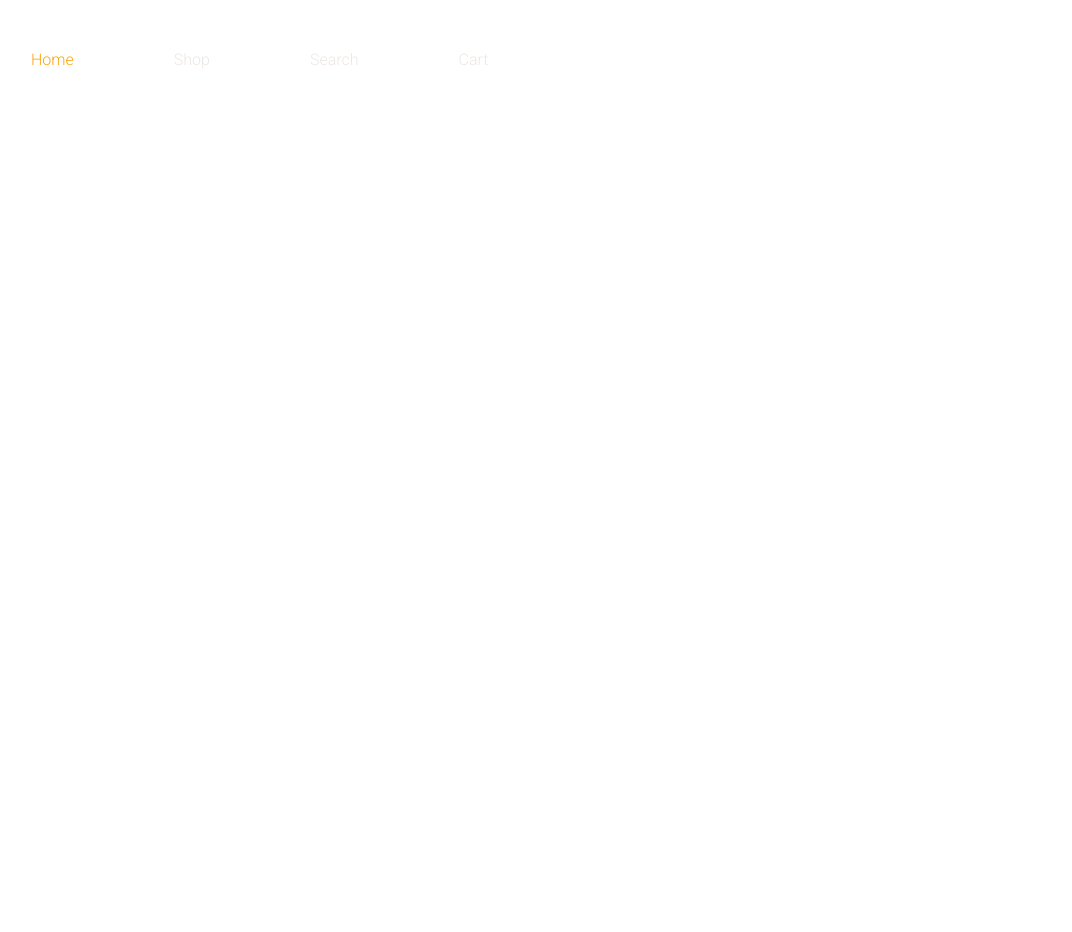
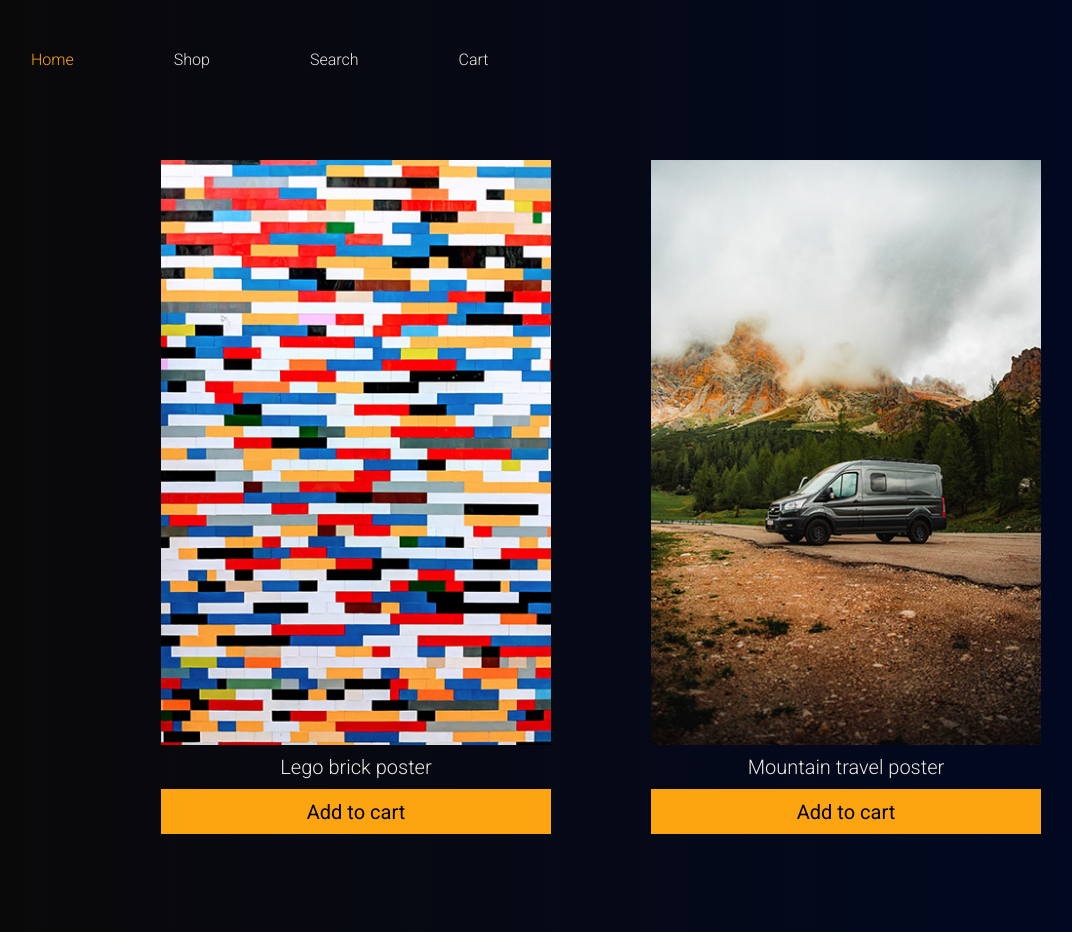
Before and after one commit to Ale269/shopping-cart, a React (Create React App) app: page /shop in a window 1280 px wide. Shown: the top 932 px of the page, without its empty margins (39-1111 px from the left). Before the commit the page ends 800 px from the top, so only its background shows below. Built offline with nearby package versions, Linux system fonts and the light colour scheme; a web font is replaced by a local one.

Commit message:
Create the shop page and style

```diff
--- a/src/components/productModel.tsx
+++ b/src/components/productModel.tsx
@@ -1 +1,25 @@
-const Product = [];
+import brick from "../img/brick.jpg";
+import car from "../img/car.jpg";
+import city from "../img/city.jpg";
+import dog from "../img/dog.jpg";
+import flower from "../img/flower.jpg";
+import green from "../img/green.jpg";
+import lightHouse from "../img/light-house.jpg";
+import pattern from "../img/pattern.jpg";
+import sand from "../img/sand.jpg";
+import sea from "../img/sea.jpg";
+
+const posterArray = [
+  { name: "Lego brick poster", src: brick },
+  { name: "Mountain travel poster", src: car },
+  { name: "City view poster", src: city },
+  { name: "Happy dog poster", src: dog },
+  { name: "Flower poster", src: flower },
+  { name: "Green leaves poster", src: green },
+  { name: "Light house poster", src: lightHouse },
+  { name: "Patterns poster", src: pattern },
+  { name: "Sandy beach poster", src: sand },
+  { name: "Sea poster", src: sea },
+];
+
+export default posterArray;
--- a/src/pages/Shop.tsx
+++ b/src/pages/Shop.tsx
@@ -1,7 +1,17 @@
 import React from "react";
+import posterArray from "../components/productModel";
 
 const Shop: React.FC = () => {
-  return <div></div>;
+  const displayPoster = posterArray.map((element) => {
+    return (
+      <div className="poster-container">
+        <img src={element.src} alt={element.name} />
+        <h4>{element.name}</h4>
+        <button>Add to cart</button>
+      </div>
+    );
+  });
+  return <div className="shop-container">{displayPoster}</div>;
 };
 
 export default Shop;
--- a/src/style/App.css
+++ b/src/style/App.css
@@ -89,20 +89,21 @@ button {
 
 button::after {
   border: 2px solid #fca510;
+  box-sizing: border-box;
   z-index: -1;
   content: " ";
   position: absolute;
   top: 0;
   left: 0;
   outline: none;
-  height: 43px;
-  width: 197px;
+  height: 45px;
+  width: 200px;
   transition: 0.2s ease-in-out;
 }
 
 button:hover::after {
-  top: 3px;
-  left: 3px;
+  top: 5px;
+  left: 5px;
   transition: 0.2s ease-in-out;
 }
 
@@ -145,8 +146,8 @@ button:hover::after {
 }
 
 .search-bar button::after {
-  height: 47px;
-  width: 47px;
+  height: 50px;
+  width: 50px;
 }
 
 .overlay {
@@ -168,3 +169,43 @@ button:hover::after {
 .img-section img {
   width: 100%;
 }
+
+.shop-container {
+  padding: 60px;
+  display: grid;
+  grid-template-columns: 1fr 1fr;
+  max-width: 1000px;
+  margin: 0 auto;
+  gap: 100px;
+  margin-top: 100px;
+}
+
+.poster-container {
+  display: flex;
+  flex-direction: column;
+}
+
+.poster-container img {
+  width: 100%;
+}
+
+.poster-container h4 {
+  font-size: 20px;
+  color: #ede7e3;
+  font-weight: 300;
+  text-align: center;
+  margin-bottom: 10px;
+}
+
+.poster-container img {
+  width: 100%;
+  margin-bottom: 10px;
+}
+
+.poster-container button {
+  width: 100%;
+}
+
+.poster-container button::after {
+  width: 100%;
+}
--- a/src/types.d.ts
+++ b/src/types.d.ts
@@ -3,7 +3,7 @@ declare module "*.png" {
   export = value;
 }
 
-declare module "*.jpe" {
+declare module "*.jpg" {
   const value: any;
   export = value;
 }
```
